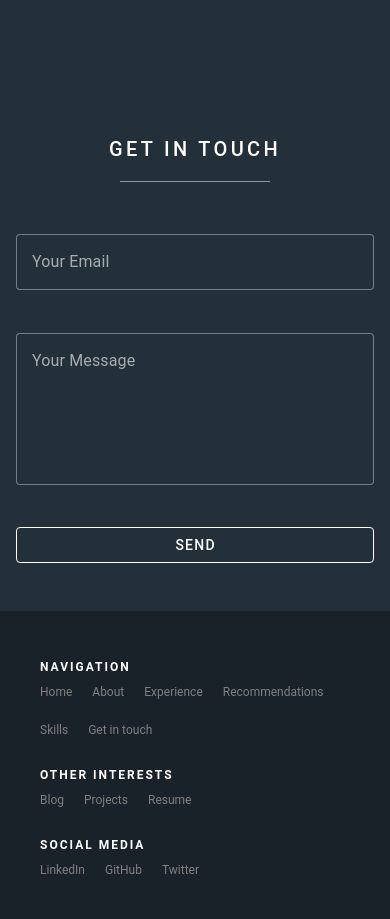
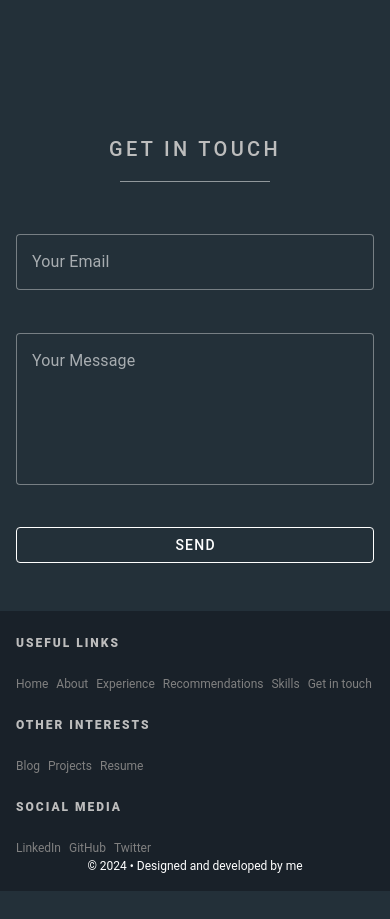
Before and after one commit to ilhankalac/portfolio-app, a Vue app: page / in a window 390 px wide. Shown: the part 5440-6359 px from the top of the page. After the commit the page ends 6331 px from the top, so only its background shows below. Built offline with nearby package versions, Linux system fonts and the light colour scheme; no server answers; the database is empty.

Commit message:
Footer refactor

```diff
--- a/src/components/Footer.vue
+++ b/src/components/Footer.vue
@@ -1,39 +1,31 @@
 <template>
-  <div style="background: rgb(var(--v-theme-primary))">
-    <footer class="pa-10">
-      <div :class="smAndDown ? 'd-flex flex-column ga-5' : 'd-flex text-white justify-space-around'">
-        <div class="d-flex flex-column">
-          <div class="text-overline text-white font-weight-bold">
-            Navigation
-          </div>
-          <div class="d-flex text-white foot-links flex-wrap" :class="smAndDown ? 'ga-5' : 'flex-column font-weight-light'" style="font-size:smaller">
-            <span>Home</span>
-            <span>About</span>
-            <span>Experience</span>
-            <span>Recommendations</span>
-            <span>Skills</span>
-            <span>Get in touch</span>
+  <div class="footer-container">
+    <footer class="footer-content">
+      <div class="d-flex" :class="[{'flex-column': smAndDown, 'justify-space-around': !smAndDown}]">
+        <div class="footer-section">
+          <div class="footer-heading text-overline text-grey-lighten-1">Useful Links</div>
+          <div class="footer-links ga-2" :class="smAndDown ? 'd-flex' : 'flex-column'">
+            <span v-for="link in navigationLinks" :key="link">{{ link }}</span>
           </div>
         </div>
-        <div class="d-flex flex-column">
-          <div class="text-overline text-white font-weight-bold">
-            Other interests
-          </div>
-          <div class="d-flex text-white foot-links" :class="smAndDown ? 'ga-5' : 'flex-column font-weight-light foot-links'" style="font-size:smaller">
-            <span>Blog</span>
-            <span>Projects</span>
-            <span>Resume</span>
+        <div class="footer-section">
+          <div class="footer-heading text-overline text-grey-lighten-1">Other interests</div>
+          <div class="footer-links ga-2" :class="smAndDown ? 'd-flex' : 'flex-column'">
+            <span v-for="link in otherInterestsLinks" :key="link">{{ link }}</span>
           </div>
         </div>
-         <div class="d-flex flex-column">
-          <div class="text-overline text-white font-weight-bold">
-            Social Media
+        <div class="footer-section">
+          <div class="footer-heading text-overline text-grey-lighten-1">Social Media</div>
+          <div class="footer-links ga-2" :class="smAndDown ? 'd-flex' : 'flex-column'">
+            <span v-for="link in socialMediaLinks" :key="link">{{ link }}</span>
           </div>
-          <div class="d-flex text-white foot-links" :class="smAndDown ? 'ga-5' : 'flex-column font-weight-light foot-links'" style="font-size:smaller">
-            <span>LinkedIn</span>
-            <span>GitHub</span>
-            <span>Twitter</span>
-          </div>
+        </div>
+      </div>
+      <div class="footer-bottom">
+        <div>
+          <span>&copy; {{ new Date().getFullYear() }}</span>
+          <span> • </span>
+          <span>Designed and developed by me</span>
         </div>
       </div>
     </footer>
@@ -43,16 +35,59 @@
 <script lang="ts" setup>
 import { useDisplay } from "vuetify";
 const { smAndDown } = useDisplay();
+
+const navigationLinks = ["Home", "About", "Experience", "Recommendations", "Skills", "Get in touch"];
+const otherInterestsLinks = ["Blog", "Projects", "Resume"];
+const socialMediaLinks = ["LinkedIn", "GitHub", "Twitter"];
+
 </script>
 
 <style scoped lang="scss">
-.foot-links {
-  span {
-    cursor: pointer;
-    color: grey;
-    &:hover {
-      color: white;
+.footer-container {
+  background: rgb(var(--v-theme-primary));
+
+  .footer-content {
+    padding: 1rem;
+    .footer-heading {
+      font-size: 17px !important;
+      font-weight: 800;
+      margin-bottom: 1rem;
+      @media screen and (max-width: 600px){
+        font-size: 12px !important;
+      }
     }
+    .flex-column {
+      gap: 1rem;
+    }
+
+    .footer-section {
+      text-overline {
+        font-size: 16px !important;
+      }
+
+      .footer-links {
+        display: flex;
+        gap: 5px;
+
+        span {
+          cursor: pointer;
+          color: grey;
+          font-size: smaller;
+
+          &:hover {
+            color: #BDBDBD;
+            text-decoration: underline;
+          }
+        }
+      }
+    }
+  }
+
+  .footer-bottom {
+    background: rgb(var(--v-theme-primary));
+    color: white;
+    text-align: center;
+    font-size: smaller;
   }
 }
 </style>
--- a/src/components/NavBar.vue
+++ b/src/components/NavBar.vue
@@ -49,7 +49,7 @@
                 :color="currentSection === item.sectionId ? 'grey' : 'white'"
                 > mdi-chevron-right
               </v-icon>
-              <span class="text-overline font-weight-light" :class="currentSection === item.sectionId ? 'text-white font-weight-bold' : 'text-grey'">
+              <span class="text-overline font-weight-light" :class="currentSection === item.sectionId ? 'text-grey-lighten-1 font-weight-bold' : 'text-grey'">
                 {{ item.name }}
               </span>
             </v-list-item-icon>
--- a/src/components/Section.vue
+++ b/src/components/Section.vue
@@ -6,7 +6,7 @@
     >
       <div class="pb-5 text-center">
         <p
-          :class="`text-center text-overline mb-1 text-${textColor}`"
+          :class="`text-center text-overline mb-1 text-grey-lighten-1`"
           :style="smAndDown ? 'font-size: 20px !important' : 'font-size: 30px !important'"
         >
           {{ header }}
```
